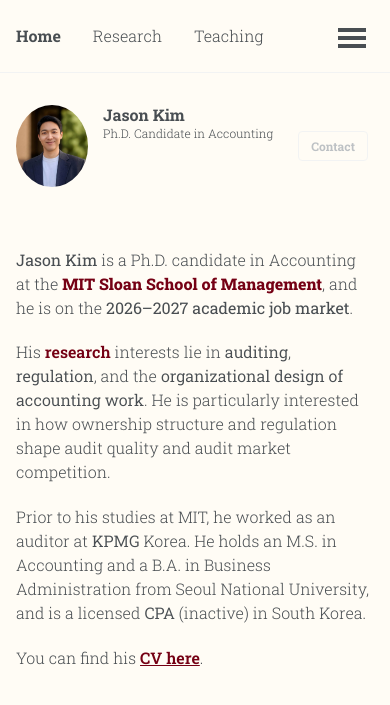
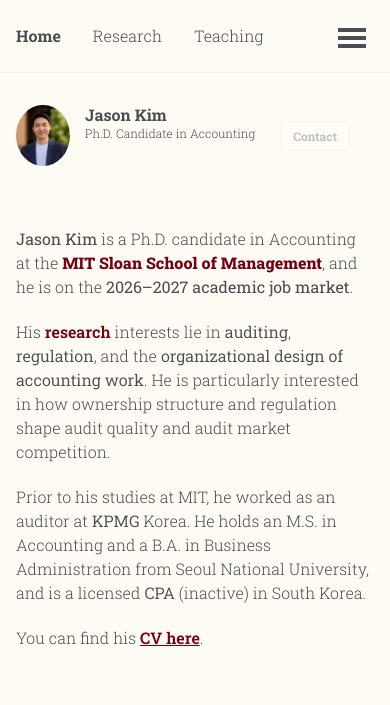
Before and after one commit to jgkim262/jgkim262.github.io, a Jekyll site: the page built from _pages/about.md, in a window 390 px wide. Shown: the top 705 px of the page. Built offline with Jekyll 4.4.1, drawn with Linux system fonts in a browser that asks for light colours; a style sheet for code colours, icons or effects is not loaded.

Commit message:
Mobile avatar 72px -> 54px
Co-Authored-By: Claude Fable 5 <noreply@anthropic.com>

```diff
--- a/_sass/layout/_sidebar.scss
+++ b/_sass/layout/_sidebar.scss
@@ -143,7 +143,7 @@
 .author__avatar {
   display: table-cell;
   vertical-align: top;
-  width: 72px; // template's 36px reads too small on a phone, per Jason
+  width: 54px; // template's 36px reads too small on a phone, per Jason
   // set width only, for non-square avatars
   // height: 36px;
 
@@ -164,8 +164,9 @@
 
   img {
     // Explicit px on the narrow layout: immune to the WebKit table-cell
-    // quirk above. The $large block below restores fluid sizing on desktop.
-    width: 72px;
+    // quirk above. Must match the cell width set on .author__avatar.
+    // The $large block below restores fluid sizing on desktop.
+    width: 54px;
 
     // 5% above the 175px template/timdesilva.me default, per Jason's taste.
     max-width: 184px;
```
